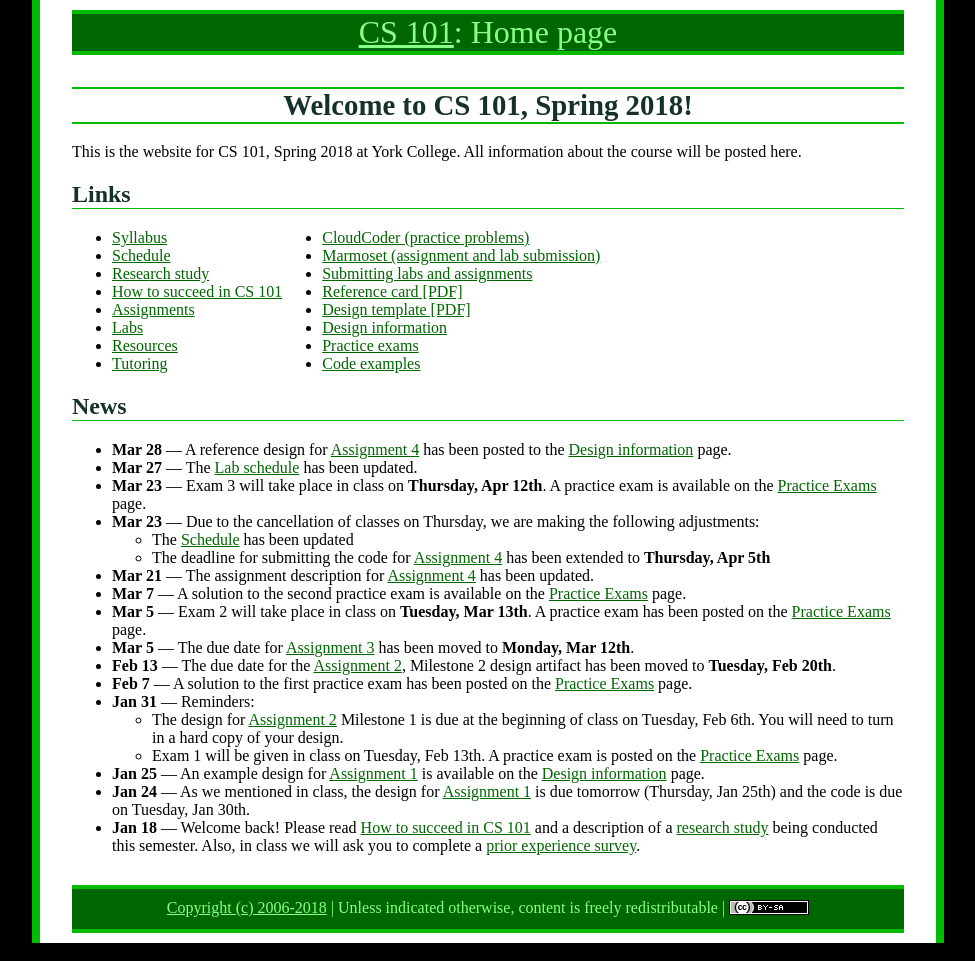
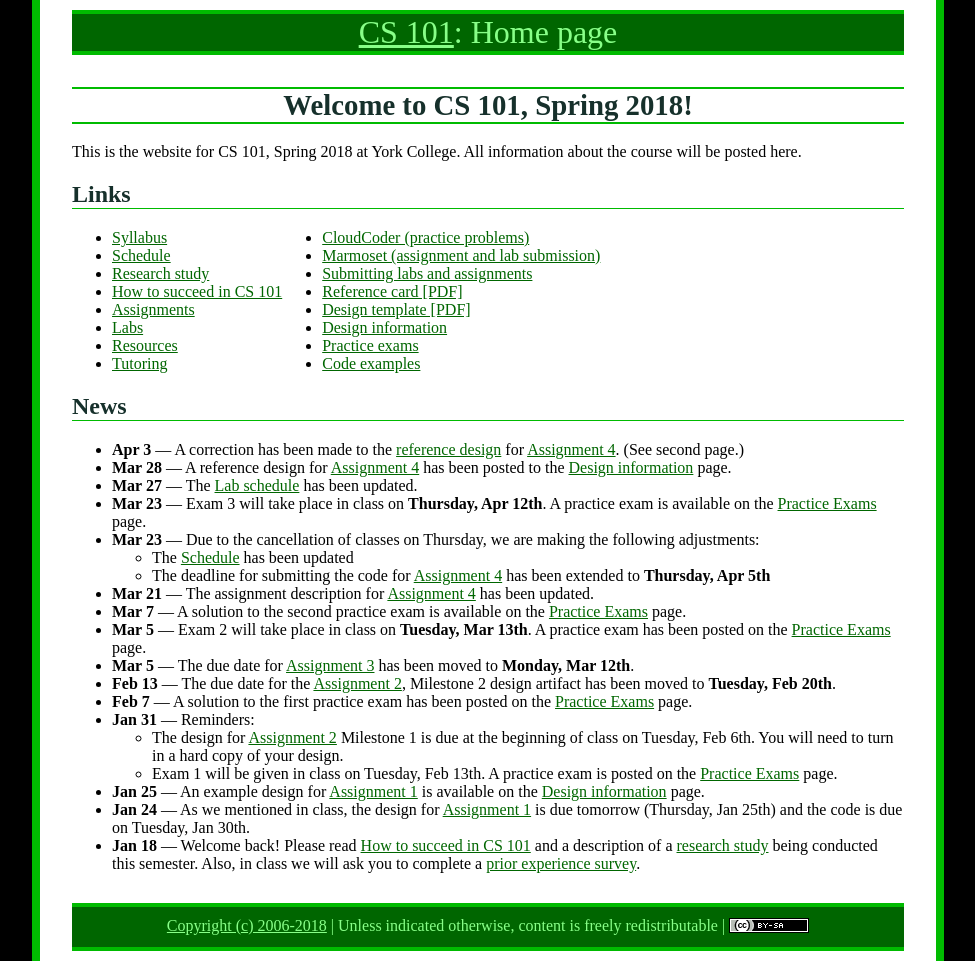
Before and after one commit to ycpcs/cs101-spring2018, a Jekyll site: the page built from index.md, in a window 1280 px wide. Shown: the whole page, without its empty margins (152-1127 px from the left). Built offline with Jekyll 4.4.1, drawn with Linux system fonts in a browser that asks for light colours.

Commit message:
correction to assignment 4 reference design

```diff
--- a/index.md
+++ b/index.md
@@ -39,6 +39,7 @@ All information about the course will be posted here.
 
 ## News
 
+* **Apr 3** &mdash; A correction has been made to the [reference design](design/assign04-design.pdf) for [Assignment 4](assign/assign04.html).  (See second page.)
 * **Mar 28** &mdash; A reference design for [Assignment 4](assign/assign04.html) has been posted to the [Design information](design/index.html) page.
 * **Mar 27** &mdash; The [Lab schedule](labs/index.html) has been updated.
 * **Mar 23** &mdash; Exam 3 will take place in class on **Thursday, Apr 12th**.  A practice exam is available on the [Practice Exams](practice/index.html) page.
```
Also changed, not shown: 2 other files.
